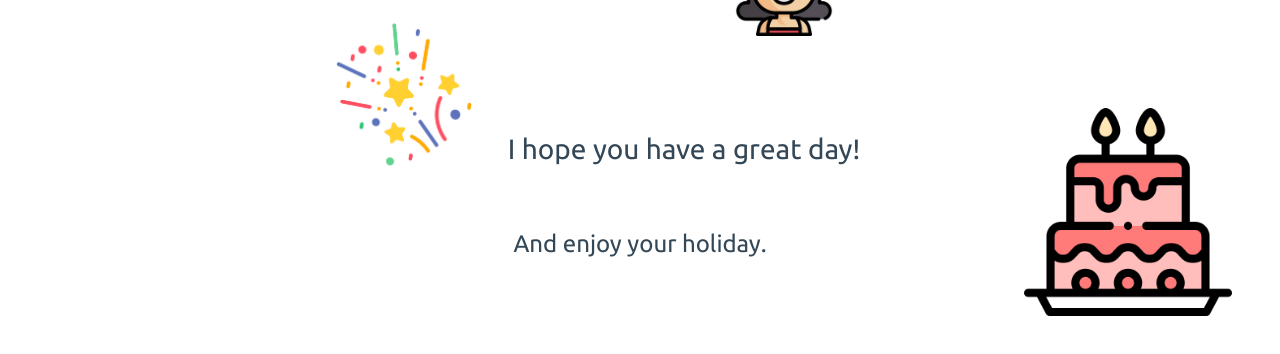
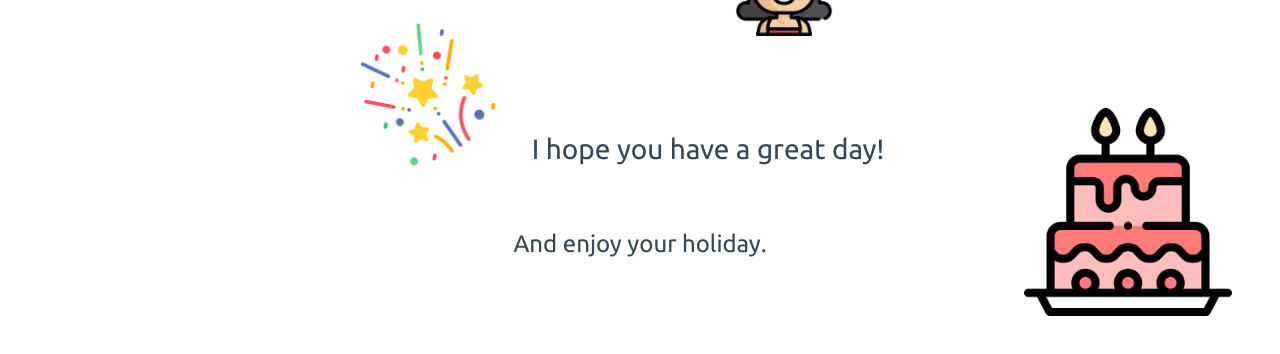
Before and after one commit to EranBroide/happy_birthday, a plain HTML site: page index.html in a window 1280 px wide. Shown: the part 292-646 px from the top of the page. Drawn offline with nearby package versions, Linux system fonts and the light colour scheme; a web font is replaced by a local one.

Commit message:
Add files via upload

```diff
--- a/css/styles.css
+++ b/css/styles.css
@@ -41,7 +41,7 @@ h4 {
 .text_1 {
   width: 35rem;
   margin-top: 0;
-  margin-left: 21rem;
+  margin: auto
 }
 
 #flags {
```
